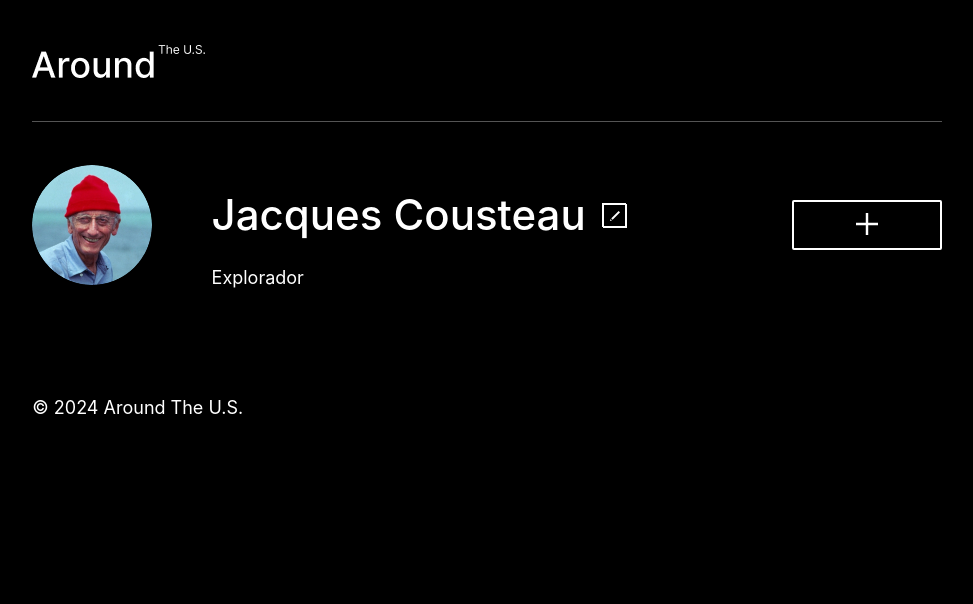
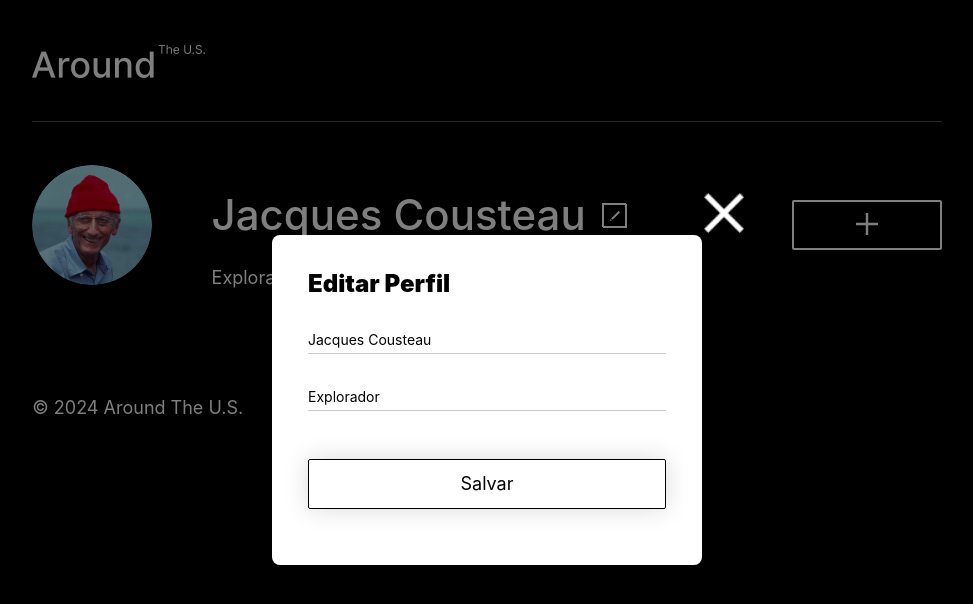
Before and after one commit to rodncb/web_project_around_react, a React (Vite) app: page / in a window 1280 px wide. Both pictures are taken after a click on the button 766 px from the left and 214 px from the top of the page. Shown: the top 604 px of the page, without its empty margins (153-1126 px from the left). Built offline with nearby package versions, Linux system fonts and the light colour scheme.

Commit message:
Implantando PopUps React

```diff
--- a/src/blocks/popup.css
+++ b/src/blocks/popup.css
@@ -5,7 +5,7 @@
   width: 100%;
   height: 100%;
   background-color: rgba(0, 0, 0, 0.5);
-  display: none;
+  display: flex;
   justify-content: center;
   align-items: center;
 }
@@ -29,12 +29,12 @@
   cursor: pointer;
   color: rgba(255, 255, 255, 1);
   background-color: rgba(0, 0, 0, 0);
-  background-image: url(../images/Close\ Icon.png);
+  background-image: url(../images/closeicon.png);
   background-size: cover;
   border: none;
 }
 .popup__close-button:hover {
-  background-image: url(../images/Close\ IconHover.png);
+  background-image: url(../images/CloseIconHover.png);
 }
 
 .popup__title {
--- a/src/components/Main/Main.jsx
+++ b/src/components/Main/Main.jsx
@@ -1,12 +1,63 @@
-import React from "react";
+import React, { useState } from "react"; // <--- Import useState
+import NewCard from "../Main/components/Popup/components/NewCard";
+import EditProfile from "../Main/components/Popup/components/EditProfile";
+import EditAvatar from "../Main/components/Popup/components/EditAvatar";
+import Popup from "./components/Popup/Popup";
 import imageAvatar from "../../images/Avatar.png";
-import editButton from "../../images/editbutton.png";
+import editButton from "../../images/VectorEditProfile.png";
 import infoButton from "../../images/editButton.png";
 import addButton from "../../images/AddButton.svg";
 import trash from "../../images/Trash.png";
 import heartIcon from "../../images/heart-icon.png";
 
 function Main() {
+  const cards = [
+    {
+      isLiked: false,
+      _id: "5d1f0611d321eb4bdcd707dd",
+      name: "Yosemite Valley",
+      link: "https://practicum-content.s3.us-west-1.amazonaws.com/web-code/moved_yosemite.jpg",
+      owner: "5d1f0611d321eb4bdcd707dd",
+      createdAt: "2019-07-05T08:10:57.741Z",
+    },
+    {
+      isLiked: false,
+      _id: "5d1f064ed321eb4bdcd707de",
+      name: "Lake Louise",
+      link: "https://practicum-content.s3.us-west-1.amazonaws.com/web-code/moved_lake-louise.jpg",
+      owner: "5d1f0611d321eb4bdcd707de",
+      createdAt: "2019-07-05T08:11:58.324Z",
+    },
+  ];
+  console.log(cards);
+  const [popup, setPopup] = useState(null);
+
+  const [userName, setUserName] = useState("Jacques Cousteau");
+  const [userBio, setUserBio] = useState("Explorador");
+  const newCardPopup = { title: "Novo Local", children: <NewCard /> };
+  const editProfilePopup = {
+    title: "Editar Perfil",
+    children: (
+      <EditProfile
+        userName={userName} // ✅ Passe userName (valor atual do estado)
+        userBio={userBio} // ✅ Passe userBio (valor atual do estado)
+        setUserName={setUserName} // ✅ PASSE a função setUserName (para atualizar o estado)
+        setUserBio={setUserBio} // ✅ PASSE a função setUserBio (para atualizar o estado)
+      />
+    ),
+  };
+  const editAvatarPopup = {
+    title: "Alterar foto do Perfil",
+    children: <EditAvatar />,
+  };
+
+  function handleOpenPopup(popupToOpen) {
+    setPopup(popupToOpen);
+  }
+
+  function handleClosePopup() {
+    setPopup(null);
+  }
   return (
     <main className="content">
       <div className="profile">
@@ -16,7 +67,10 @@ function Main() {
             className="profile__photo"
             alt="Imagem do Perfil"
           />
-          <button className="profile__photo-edit-button">
+          <button
+            className="profile__photo-edit-button"
+            onClick={() => handleOpenPopup(editAvatarPopup)}
+          >
             <img
               src={editButton}
               alt="Imagem de um botão de edição da foto do perfil"
@@ -27,14 +81,20 @@ function Main() {
         <div className="profile__info">
           <div className="profile__info-group">
             <h1 className="profile__info-title">Jacques Cousteau</h1>
-            <button className="profile__info-edit-button">
+            <button
+              className="profile__info-edit-button"
+              onClick={() => handleOpenPopup(editProfilePopup)} //
+            >
               <img src={infoButton} alt="Imagem de um botão de edição" />
             </button>
           </div>
 
           <p className="profile__info-bio">Explorador</p>
         </div>
-        <button className="profile__add-button">
+        <button
+          className="profile__add-button"
+          onClick={() => handleOpenPopup(newCardPopup)} //
+        >
           <img
             src={addButton}
             className="profile__add-button-add"
@@ -45,7 +105,7 @@ function Main() {
       <div className="gallery">
         <template id="cardTemplate">
           <div className="card">
-            <img src="" alt="" className="card__image" />
+            <img alt="" className="card__image" />
             <div className="card__erase-container">
               <button className="card__erase">
                 <img src={trash} alt="Imagem de lixeira para apagar card" />
@@ -62,6 +122,12 @@ function Main() {
           </div>
         </template>
       </div>
+
+      {popup && (
+        <Popup onClose={handleClosePopup} title={popup.title}>
+          {popup.children}
+        </Popup>
+      )}
     </main>
   );
 }
--- /dev/null
+++ b/src/components/Main/components/Popup/Popup.jsx
@@ -0,0 +1,20 @@
+import React from "react";
+import "../../../../blocks/popup.css"; // Importe o CSS do Popup (se ainda não estiver)
+
+export default function Popup(props) {
+  const { onClose, title, children, isOpen } = props;
+
+  return (
+    <div className={`popup ${isOpen ? "popup_opened" : ""}`}>
+      <div className="popup__container">
+        <button
+          className="popup__close-button"
+          aria-label="Close modal"
+          type="button"
+          onClick={onClose}
+        />
+        <h3 className="popup__title">{title}</h3> {children}
+      </div>
+    </div>
+  );
+}
--- /dev/null
+++ b/src/components/Main/components/Popup/components/EditAvatar.jsx
@@ -0,0 +1,27 @@
+import React from "react";
+
+export default function EditAvatar() {
+  return (
+    <form
+      className="popup__form"
+      name="avatar-form"
+      id="avatar-form"
+      noValidate
+    >
+      <label className="popup__field">
+        <input
+          className="popup__input popup__input_type_avatar-link"
+          id="avatar-link"
+          type="url"
+          placeholder="Link da imagem"
+          name="avatar-link"
+          required
+        />
+        <span className="popup__error" id="avatar-link-error"></span>
+      </label>
+      <button className="button popup__button" type="submit">
+        Salvar
+      </button>
+    </form>
+  );
+}
--- /dev/null
+++ b/src/components/Main/components/Popup/components/EditProfile.jsx
@@ -0,0 +1,75 @@
+import React, { useRef } from "react";
+import "../../../../../blocks/popup.css"; // Importe o CSS do Popup (se ainda não estiver)
+
+export default function EditProfile(props) {
+  // ✅ Receba setUserName e setUserBio como props também:
+  const { userName, userBio, setUserName, setUserBio } = props;
+
+  const nameInputRef = useRef(null);
+  const bioInputRef = useRef(null);
+
+  function handleSubmit(evt) {
+    evt.preventDefault();
+
+    const nameValue = nameInputRef.current.value;
+    const bioValue = bioInputRef.current.value;
+  }
+
+  // ✅ Crie a função handleNameChange:
+  function handleNameChange(event) {
+    console.log("handleNameChange foi chamada! Event:", event);
+
+    setUserName(event.target.value);
+    console.log(event.target.value);
+  }
+
+  function handleBioChange(event) {
+    setUserBio(event.target.value);
+  }
+
+  return (
+    <form
+      className="form__popup" //
+      name="profile-form"
+      id="profile-form"
+      noValidate
+      onSubmit={handleSubmit}
+    >
+      <label className="popup__field">
+        <input
+          className="popup__input form-input"
+          id="profile-name"
+          type="text"
+          placeholder="Nome"
+          name="name"
+          minLength="2"
+          maxLength="40"
+          required
+          value={userName}
+          ref={nameInputRef}
+          onChange={handleNameChange}
+        />
+        <span className="popup__input-error" id="profile-name-error"></span>
+      </label>
+      <label className="popup__field">
+        <input
+          className="popup__input form-input"
+          id="profile-bio"
+          type="text"
+          placeholder="Sobre mim"
+          name="about-me"
+          minLength="2"
+          maxLength="200"
+          required
+          value={userBio}
+          ref={bioInputRef}
+          onChange={handleBioChange}
+        />
+        <span className="popup__input-error" id="profile-bio-error"></span>
+      </label>
+      <button type="submit" className="popup__button popup__button_disabled">
+        Salvar
+      </button>
+    </form>
+  );
+}
--- /dev/null
+++ b/src/components/Main/components/Popup/components/NewCard.jsx
@@ -0,0 +1,41 @@
+import React from "react";
+
+export default function NewCard() {
+  return (
+    <form
+      className="popup__form"
+      name="card-form"
+      id="new-card-form"
+      noValidate
+    >
+      <label className="popup__field">
+        <input
+          className="popup__input popup__input_type_card-name"
+          id="card-name"
+          maxLength="30"
+          minLength="1"
+          name="card-name"
+          placeholder="Title"
+          required
+          type="text"
+        />
+        <span className="popup__error" id="card-name-error"></span>
+      </label>
+      <label className="popup__field">
+        <input
+          className="popup__input popup__input_type_url"
+          id="card-link"
+          name="link"
+          placeholder="Image link"
+          required
+          type="url"
+        />
+        <span className="popup__error" id="card-link-error"></span>
+      </label>
+
+      <button className="button popup__button" type="submit">
+        Salvar
+      </button>
+    </form>
+  );
+}
```
Also changed, not shown: src/images/CloseIconHover.png (renamed from src/images/Close IconHover.png), src/images/closeicon.png (renamed from src/images/Close Icon.png).
